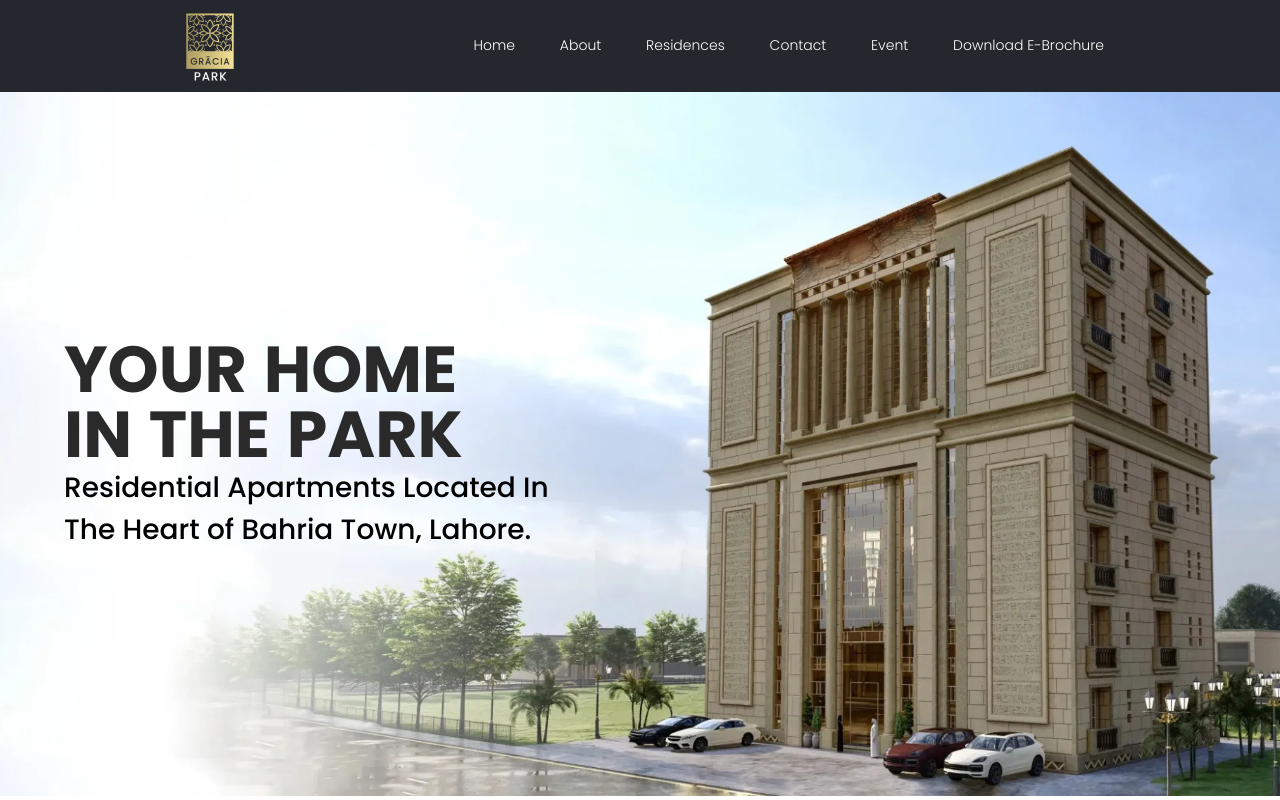
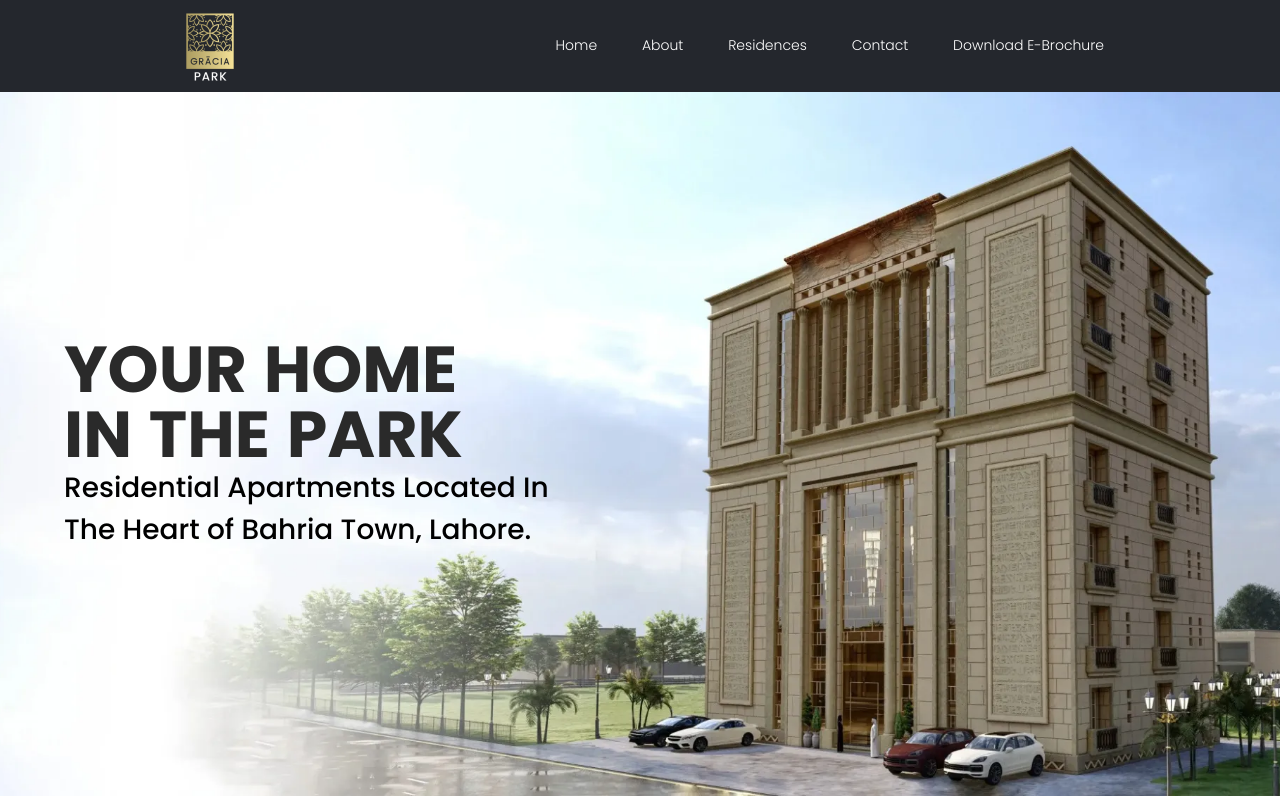
Before and after one commit to mirzaawais203/reactjs-app-realEstate, a React (Create React App) app: page / in a window 1280 px wide. Shown: the top 800 px of the page. Built offline with nearby package versions, Linux system fonts and the light colour scheme.

Commit message:
change brochure

```diff
--- a/src/Components/Home/Navbar/Navbar.js
+++ b/src/Components/Home/Navbar/Navbar.js
@@ -8,7 +8,7 @@ function NavBar() {
 
   const handleClick = () => setClick(!click);
   return (
-    <>
+    <div>
       <nav className="navbar">
         <div className="nav-container">
           <NavLink exact to="/" className="navbar-logo">
@@ -57,18 +57,8 @@ function NavBar() {
               </NavLink>
             </li>
             <li className="nav-item">
-              <NavLink
-                to="/"
-                activeclassname="active"
-                className="nav-links"
-                onClick={handleClick}
-              >
-                Event
-              </NavLink>
-            </li>
-            <li className="nav-item">
-              <NavLink
-                to="https://drive.google.com/file/d/1LFtpQPu2NhYJNZWgCSBm89pJIXraeOBR/view?usp=sharing"
+            <NavLink
+            to="https://drive.google.com/file/d/1HZ9D78OZbOfNQI5mQlCR6Lwizy6DTId9/view?usp=sharing"
                 activeclassname="active"
                 className="nav-links"
                 onClick={handleClick}
@@ -93,8 +83,24 @@ function NavBar() {
           </div>
         </div>
       </nav>
-    </>
+    </div>
   );
 }
 
 export default NavBar;
+
+
+
+
+
+
+            // <li className="nav-item">
+            //   <NavLink
+            //     to="/"
+            //     activeclassname="active"
+            //     className="nav-links"
+            //     onClick={handleClick}
+            //   >
+            //     Event
+            //   </NavLink>
+            // </li>
```
